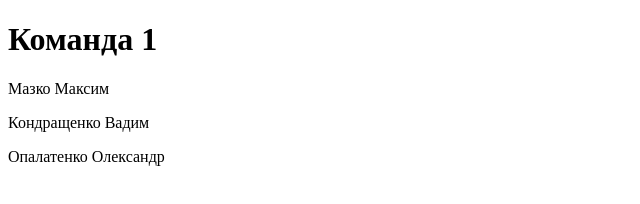
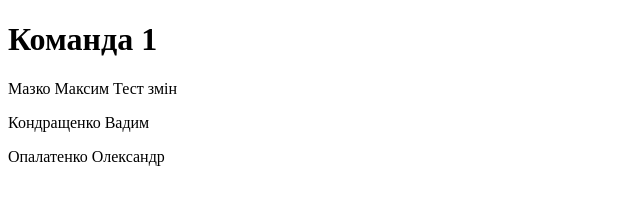
Before and after one commit to MaksIA02/Lab4, a plain HTML site: page index.html in a window 1280 px wide. Shown: the full height of the page, 0-640 px from the left. Drawn offline with Linux system fonts and the light colour scheme.

Commit message:
Тест

```diff
--- a/index.html
+++ b/index.html
@@ -6,7 +6,7 @@
   </head>
   <body>
     <h1>Команда 1</h1>
-    <p>Мазко Максим</p>
+    <p>Мазко Максим  Тест змін</p>
     <p>Кондращенко Вадим</p>
 	<p>Опалатенко Олександр</p>
   </body>
```
